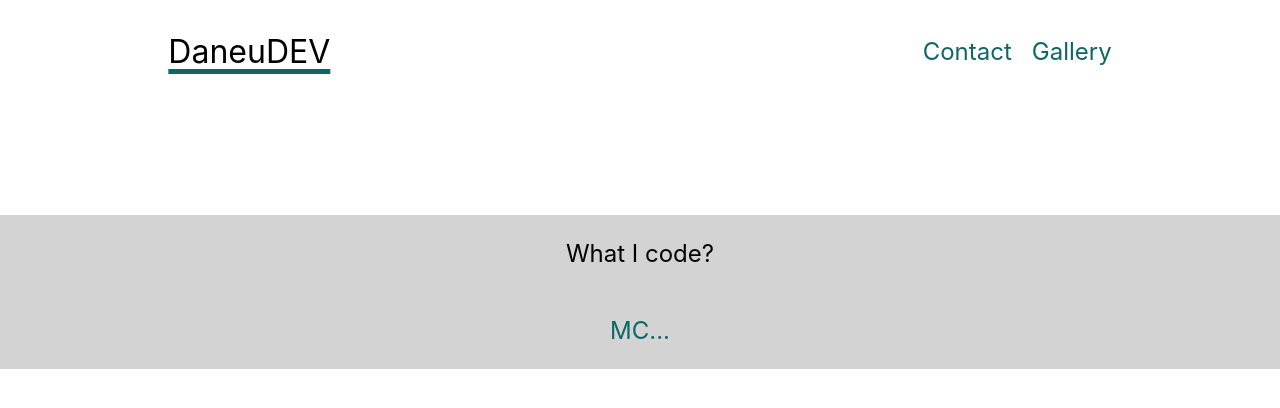
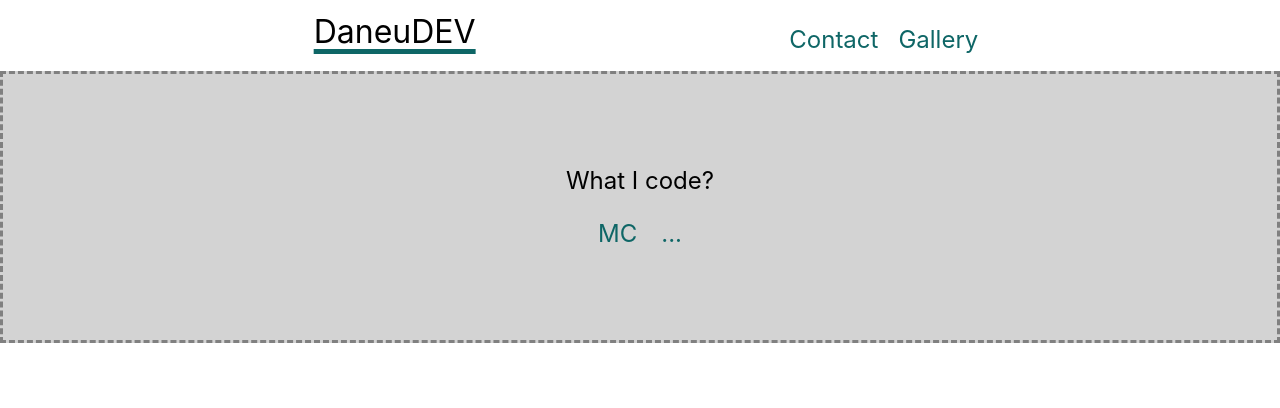
Before and after one commit to DrakeSun/daneudev.github.io, a plain HTML site: page index.html in a window 1280 px wide. Drawn offline with Linux system fonts and the light colour scheme.

Commit message:
Add files via upload

```diff
--- a/index.html
+++ b/index.html
@@ -1,9 +1,10 @@
 <!DOCTYPE html>
-<html>
+<html lang="en">
   <head>
-    <title>Portfolio</title>
+    <meta charset="UTF-8">
     <link rel="stylesheet" href="styles\main.css">
     <script src="scripts\main.js"></script>
+    <title>Portfolio</title>
   </head>
   <body>
     <header>
--- a/styles/main.css
+++ b/styles/main.css
@@ -1,5 +1,14 @@
 :root{
   --main-color: rgb(14, 102, 102);
+}
+
+*{
+  margin: 0;
+  padding: 0;
+}
+
+p{
+  margin: 0.75rem;
 }
 
 body{
@@ -21,7 +30,7 @@ header{
 }
 
 nav{
-  margin-left: 30%;
+  margin-top: 15px;
 }
 
 nav ul{
@@ -36,7 +45,7 @@ nav ul a{
   text-decoration: none;
 }
 
-nav ul a:hover{
+nav ul a:hover nav ul a:focus{
   color: black;
 }
 
@@ -44,7 +53,9 @@ nav ul a:hover{
   display:grid;
   justify-content: center;
   text-align: center;
-  margin: 7rem 0 7rem 0;
+  margin: 0.5rem 0 0.5rem 0;
+  padding: 5rem;
+  border: 3px dashed gray;
   background-color: lightgray;
   font-size: 1.5rem;
 }
```
